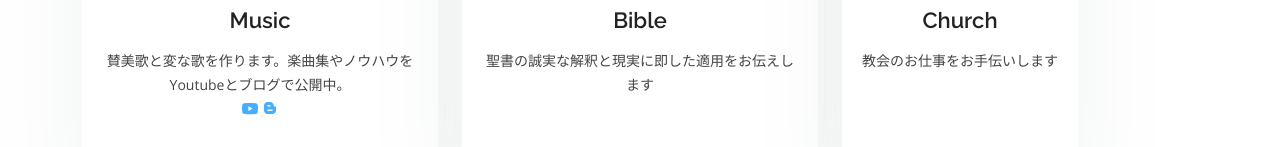
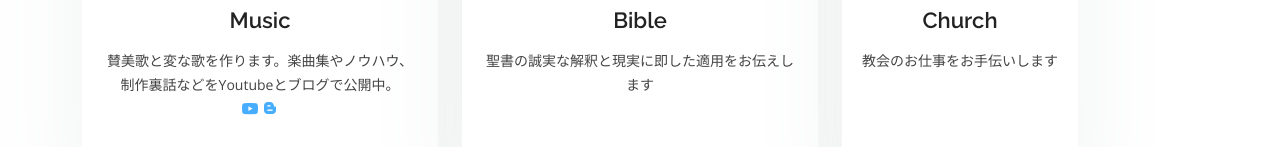
Before and after one commit to kamoshakeh/kamoshakeh-shake, a plain HTML site: page docs/index.html in a window 1280 px wide. Shown: the part 1839-1986 px from the top of the page. Drawn offline with nearby package versions, Linux system fonts and the light colour scheme.

Commit message:
Update index.html

```diff
--- a/docs/index.html
+++ b/docs/index.html
@@ -384,7 +384,7 @@
                 <i class='bx bxs-music'></i>
               </div>
               <h4><a href="">Music</a></h4>
-              <p>賛美歌と変な歌を作ります。楽曲集やノウハウをYoutubeとブログで公開中。</p>
+              <p>賛美歌と変な歌を作ります。楽曲集やノウハウ、制作裏話などをYoutubeとブログで公開中。</p>
               <div class="social">
                 <a href="https://www.youtube.com/channel/UCHJfgjqOK0q6rVHderPhbBA/featured"><i class="bi bi-youtube"></i></a>
                 <a href="https://kamoshakeh-music.blogspot.com/"><i class="bx bxl-blogger"></i></a>
```
